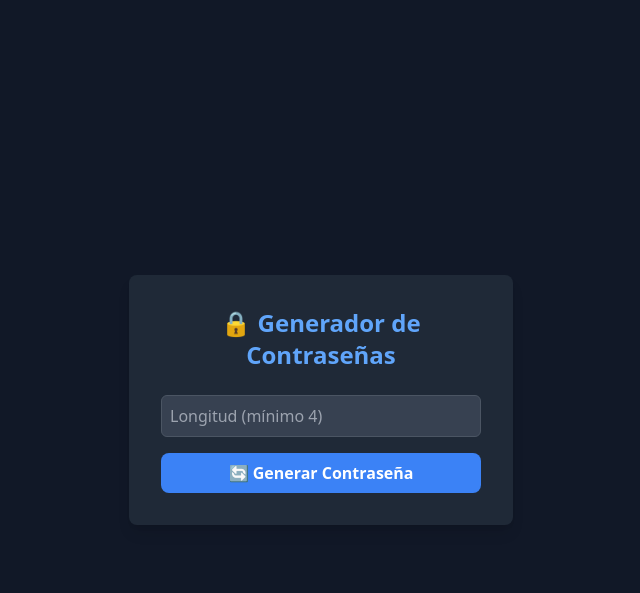
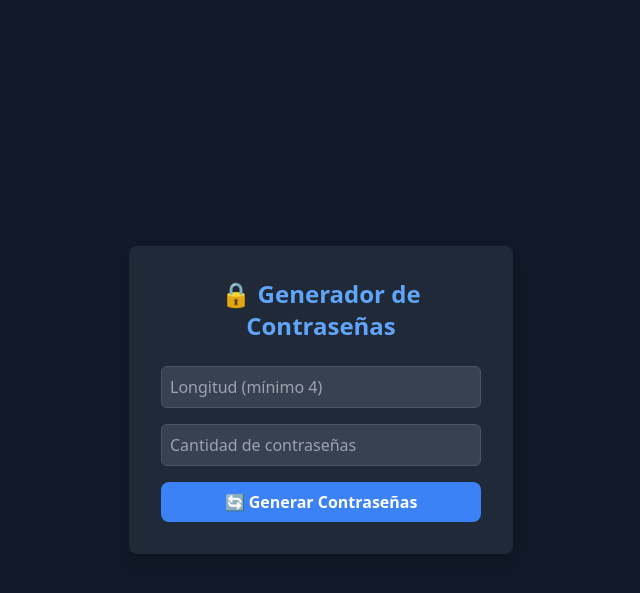
Before and after one commit to JulySanMen/chemoproy, a Flask app: page / in a window 1280 px wide. Shown: the top 593 px of the page, without its empty margins (319-959 px from the left). Run offline with Flask 3, Linux system fonts and the light colour scheme; some libraries are stand-ins or nearby versions.

Commit message:
Gen-contrasens

```diff
--- a/app.py
+++ b/app.py
@@ -1,6 +1,7 @@
 from flask import Flask, render_template, request
 import string
 import secrets
+
 app = Flask(__name__)
 
 @app.route('/')
@@ -8,36 +9,34 @@ def index():
     return render_template('gencontra.html')
 
 @app.route('/generar', methods=['POST'])
-def generar_contraseña():
+def generar_contraseñas():
     try:
         longitud = int(request.form['longitud'])
+        cantidad = int(request.form['cantidad'])
+
         if longitud < 4:
             return render_template('gencontra.html', error="La longitud debe ser de al menos 4 caracteres.")
+        if cantidad < 1:
+            return render_template('gencontra.html', error="Debes generar al menos 1 contraseña.")
 
-        # Definir los caracteres permitidos
         caracteres = string.ascii_letters + string.digits + string.punctuation
+        contraseñas = []
 
-        # Crear la contraseña asegurando al menos un carácter de cada tipo
-        contraseña = [
-            secrets.choice(string.ascii_lowercase),
-            secrets.choice(string.ascii_uppercase),
-            secrets.choice(string.digits),
-            secrets.choice(string.punctuation)
-        ]
+        for _ in range(cantidad):
+            contraseña = [
+                secrets.choice(string.ascii_lowercase),
+                secrets.choice(string.ascii_uppercase),
+                secrets.choice(string.digits),
+                secrets.choice(string.punctuation)
+            ]
+            contraseña += [secrets.choice(caracteres) for _ in range(longitud - 4)]
+            secrets.SystemRandom().shuffle(contraseña)
+            contraseñas.append("".join(contraseña))
 
-        # Completar el resto de la contraseña con caracteres aleatorios
-        contraseña += [secrets.choice(caracteres) for _ in range(longitud - 4)]
-
-        # Mezclar los caracteres de la contraseña de manera segura
-        secrets.SystemRandom().shuffle(contraseña)
-
-        # Convertir la lista en una cadena
-        contraseña = "".join(contraseña)
-
-        return render_template('gencontra.html', contraseña=contraseña)
+        return render_template('gencontra.html', contraseñas=contraseñas)
 
     except ValueError:
-        return render_template('gencontra.html', error="Ingrese un número válido.")
+        return render_template('gencontra.html', error="Ingrese valores numéricos válidos.")
 
 if __name__ == '__main__':
     app.run(debug=True)
--- a/templates/gencontra.html
+++ b/templates/gencontra.html
@@ -11,13 +11,16 @@
     <div class="bg-gray-800 p-8 rounded-lg shadow-lg text-center w-96">
         <h1 class="text-2xl font-bold text-blue-400">🔒 Generador de Contraseñas</h1>
 
-        <form action="/generar" method="post" class="mt-6">
+        <form action="/generar" method="post" class="mt-6 space-y-4">
             <input type="number" name="longitud" min="4" placeholder="Longitud (mínimo 4)"
-                class="w-full p-2 rounded-md bg-gray-700 text-white border border-gray-600 focus:outline-none focus:ring-2 focus:ring-blue-400" required>
+                class="w-full p-2 rounded-md bg-gray-700 text-white border border-gray-600 focus:ring-2 focus:ring-blue-400" required>
+
+            <input type="number" name="cantidad" min="1" placeholder="Cantidad de contraseñas"
+                class="w-full p-2 rounded-md bg-gray-700 text-white border border-gray-600 focus:ring-2 focus:ring-blue-400" required>
 
             <button type="submit"
-                class="mt-4 bg-blue-500 hover:bg-blue-600 text-white font-bold py-2 px-4 rounded-lg w-full transition duration-300">
-                🔄 Generar Contraseña
+                class="bg-blue-500 hover:bg-blue-600 text-white font-bold py-2 px-4 rounded-lg w-full transition duration-300">
+                🔄 Generar Contraseñas
             </button>
         </form>
 
@@ -25,10 +28,14 @@
             <p class="mt-4 text-red-400">{{ error }}</p>
         {% endif %}
 
-        {% if contraseña %}
-            <div class="mt-6 p-4 bg-gray-700 rounded-lg">
-                <h2 class="text-lg font-semibold text-green-400">Tu contraseña generada:</h2>
-                <p class="text-xl font-bold text-yellow-400 break-all">{{ contraseña }}</p>
+        {% if contraseñas %}
+            <div class="mt-6 p-4 bg-gray-700 rounded-lg text-left">
+                <h2 class="text-lg font-semibold text-green-400">Contraseñas generadas:</h2>
+                <ul class="mt-2 space-y-2">
+                    {% for contraseña in contraseñas %}
+                        <li class="bg-gray-600 p-2 rounded text-yellow-400 font-mono">{{ contraseña }}</li>
+                    {% endfor %}
+                </ul>
             </div>
         {% endif %}
     </div>
```
